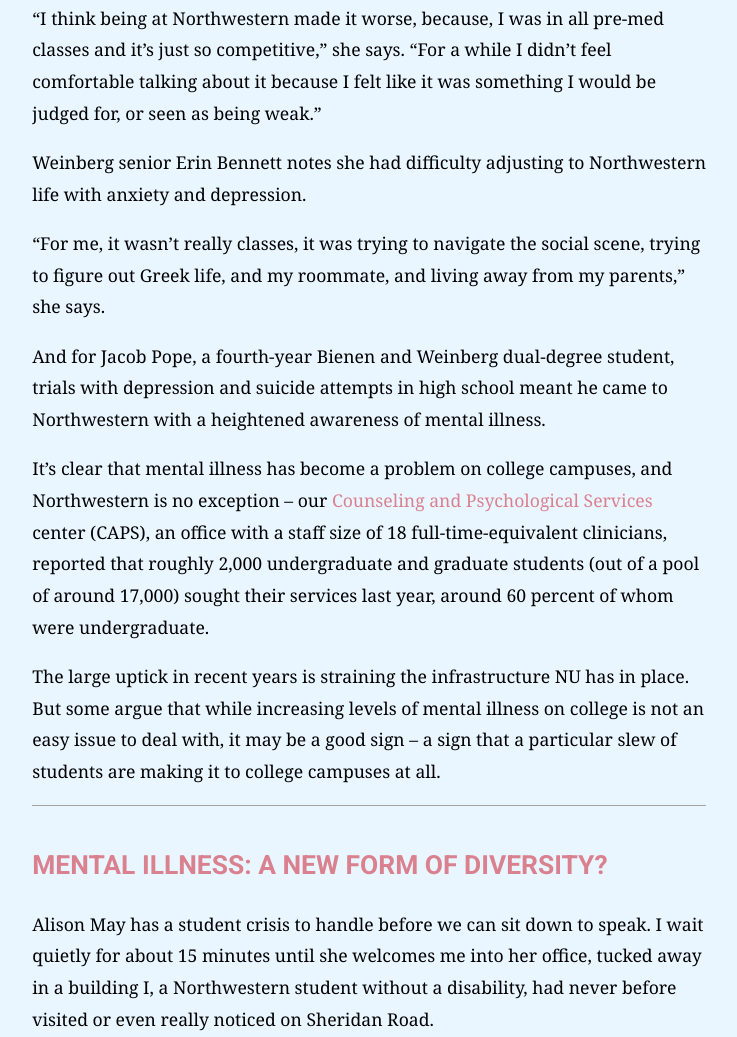
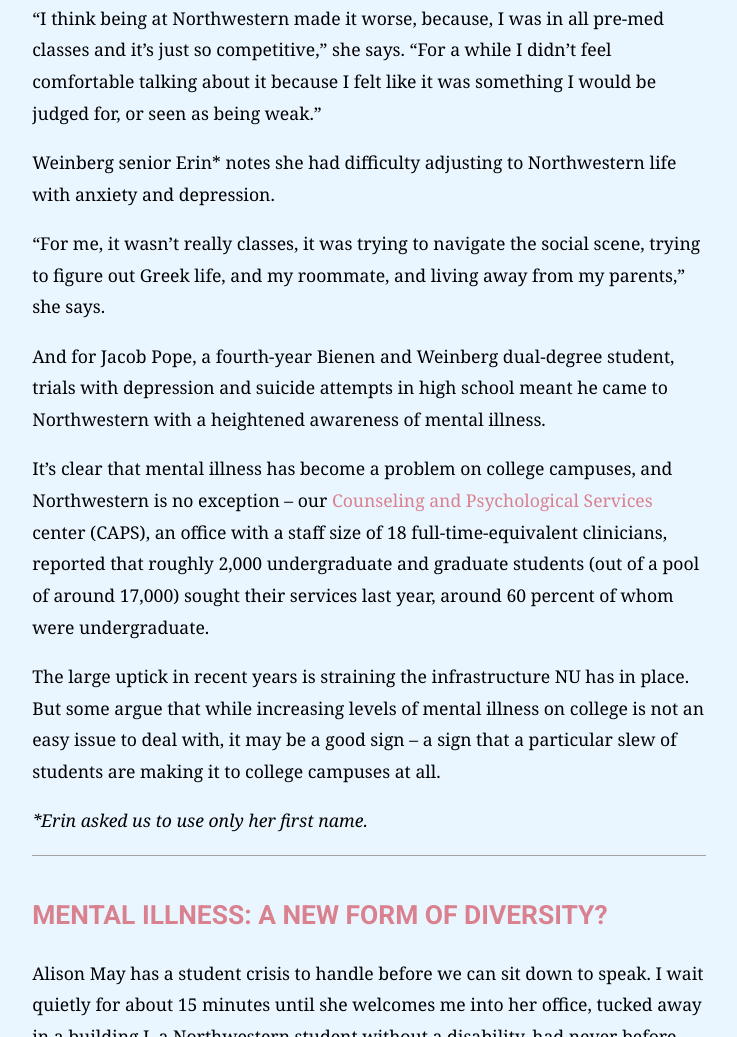
Before and after one commit to northbynorthwestern/magazine-2015-fall, a plain HTML site: page magazine/northwesterns-mental-health-problem/index.html in a window 1280 px wide. Shown: the part 1666-2703 px from the top of the page, without its empty margins (435-1172 px from the left). Drawn offline with nearby package versions, Linux system fonts and the light colour scheme; a script that the page names is missing.

Commit message:
more changes yay

```diff
--- a/magazine/northwesterns-mental-health-problem/index.html
+++ b/magazine/northwesterns-mental-health-problem/index.html
@@ -71,7 +71,7 @@
 
         <p>“I think being at Northwestern made it worse, because, I was in all pre-med classes and it’s just so competitive,” she says. “For a while I didn’t feel comfortable talking about it because I felt like it was something I would be judged for, or seen as being weak.”</p>
 
-        <p>Weinberg senior Erin Bennett notes she had difficulty adjusting to Northwestern life with anxiety and depression.</p>
+        <p>Weinberg senior Erin* notes she had difficulty adjusting to Northwestern life with anxiety and depression.</p>
 
         <p>“For me, it wasn’t really classes, it was trying to navigate the social scene, trying to figure out Greek life, and my roommate, and living away from my parents,” she says.</p>
 
@@ -80,6 +80,8 @@
         <p>It’s clear that mental illness has become a problem on college campuses, and Northwestern is no exception &#150; our <a href="https://www.google.com/webhp?sourceid=chrome-instant&ion=1&espv=2&ie=UTF-8#q=northwestern%20caps" target="_blank">Counseling and Psychological Services</a> center (CAPS), an office with a staff size of 18 full-time-equivalent clinicians, reported that roughly 2,000 undergraduate and graduate students (out of a pool of around 17,000) sought their services last year, around 60 percent of whom were undergraduate.</p>
 
         <p>The large uptick in recent years is straining the infrastructure NU has in place. But some argue that while increasing levels of mental illness on college is not an easy issue to deal with, it may be a good sign &#150; a sign that a particular slew of students are making it to college campuses at all.</p>
+
+        <p><em>*Erin asked us to use only her first name.</em></p>
       </div>
       <div class="body-text" id="diversity">
 
```
Also changed, not shown: magazine/science-in-the-sky/index.html (+1 -1 lines).
